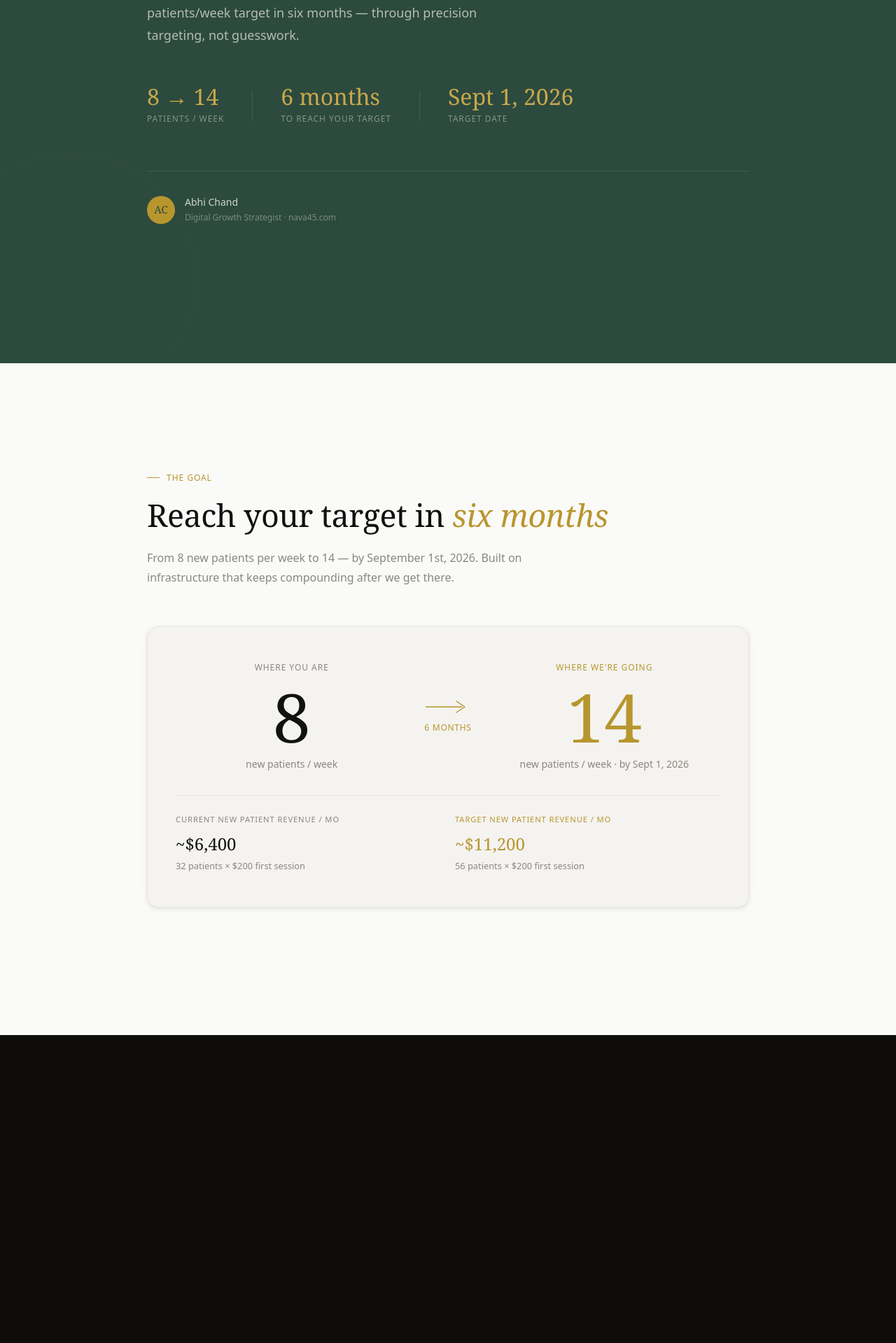
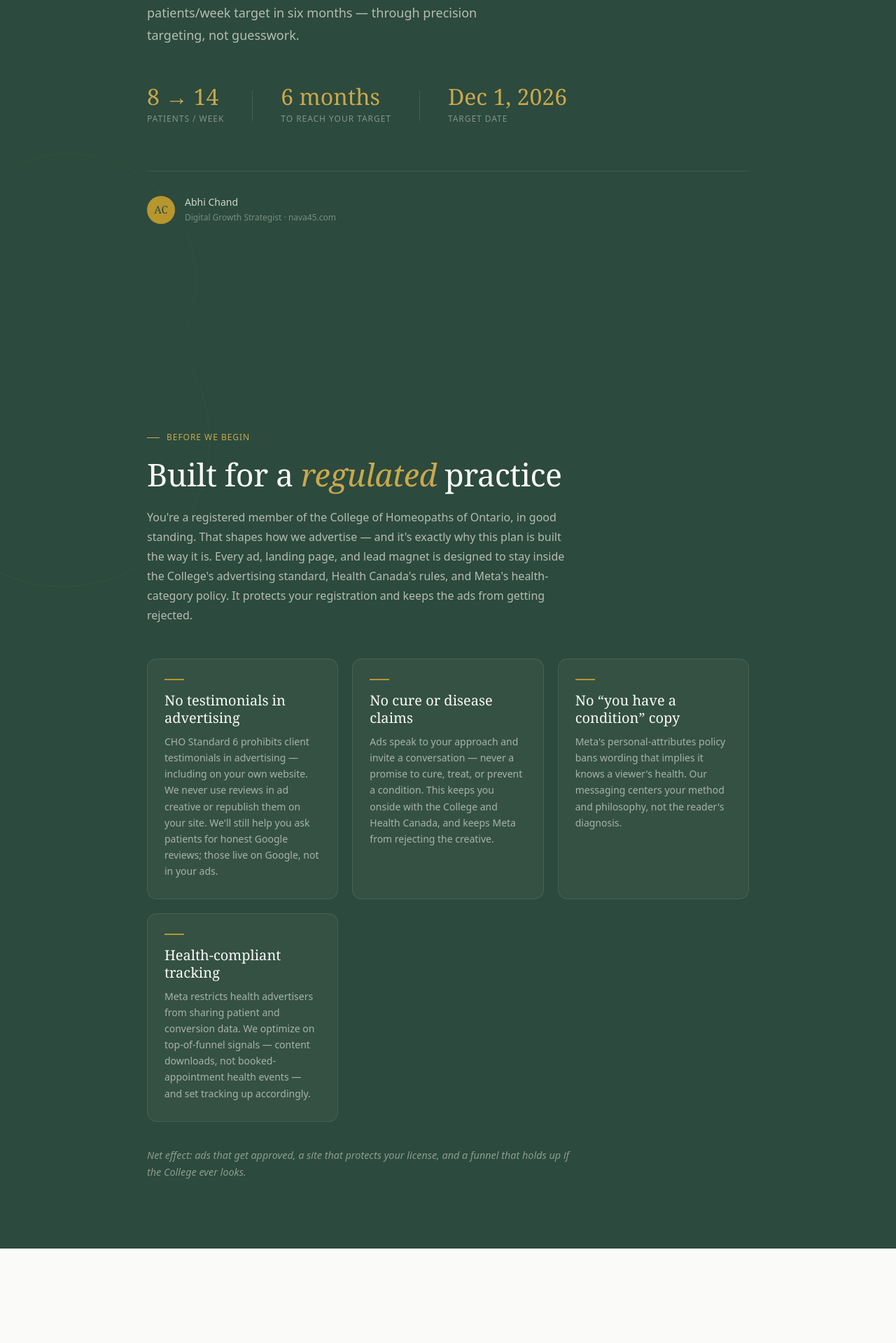
Before and after one commit to abhichandai/suri, a Next.js app: page / in a window 1280 px wide. Shown: the part 441-2360 px from the top of the page at 70% size. Built offline with nearby package versions, Linux system fonts and the light colour scheme.

Commit message:
Add regulatory acknowledgment slide; update target date to Dec 1 (June 1 start)

```diff
--- a/app/page.tsx
+++ b/app/page.tsx
@@ -304,7 +304,7 @@ export default function MapPage() {
             A structured plan to hit Homeopathic Plus Centre&apos;s 14 patients/week target in six months — through precision targeting, not guesswork.
           </p>
           <div style={{ display:"flex", gap:"40px", flexWrap:"wrap", marginBottom:"64px" }}>
-            {[["8 → 14","patients / week"],["6 months","to reach your target"],["Sept 1, 2026","target date"]].map(([n, label], i, arr) => (
+            {[["8 → 14","patients / week"],["6 months","to reach your target"],["Dec 1, 2026","target date"]].map(([n, label], i, arr) => (
               <div key={n} style={{ display:"flex", gap:"40px", alignItems:"center" }}>
                 <div>
                   <div style={{ fontFamily:"var(--font-display)", fontSize:"2rem", fontWeight:300, color:"var(--gold-dark)", lineHeight:1 }}>{n}</div>
@@ -324,6 +324,37 @@ export default function MapPage() {
         </div>
       </section>
 
+      {/* ── REGULATORY ACKNOWLEDGMENT ── */}
+      <section className="fade-up" style={{ minHeight:"100vh", background:"var(--forest)", display:"flex", alignItems:"center", padding:"96px 40px", position:"relative", overflow:"hidden" }}>
+        <div style={{ position:"absolute", top:"-100px", left:"-120px", width:"420px", height:"420px", borderRadius:"50%", border:"1px solid rgba(184,150,46,0.08)", pointerEvents:"none" }} />
+        <div style={{ maxWidth:"860px", margin:"0 auto", width:"100%", position:"relative", zIndex:1 }}>
+          <EyebrowLabel light>Before we begin</EyebrowLabel>
+          <h2 style={{ fontFamily:"var(--font-display)", fontSize:"clamp(2.2rem,3.5vw,2.8rem)", fontWeight:300, lineHeight:1.2, letterSpacing:"-0.01em", color:"var(--bg)", marginBottom:"20px" }}>
+            Built for a <em style={{ fontStyle:"italic", color:"var(--gold-dark)" }}>regulated</em> practice
+          </h2>
+          <p style={{ fontSize:"1rem", color:"rgba(240,237,230,0.70)", maxWidth:"600px", marginBottom:"48px", lineHeight:1.75 }}>
+            You&apos;re a registered member of the College of Homeopaths of Ontario, in good standing. That shapes how we advertise — and it&apos;s exactly why this plan is built the way it is. Every ad, landing page, and lead magnet is designed to stay inside the College&apos;s advertising standard, Health Canada&apos;s rules, and Meta&apos;s health-category policy. It protects your registration and keeps the ads from getting rejected.
+          </p>
+          <div style={{ display:"grid", gridTemplateColumns:"repeat(auto-fit, minmax(240px, 1fr))", gap:"20px" }}>
+            {[
+              ["No testimonials in advertising","CHO Standard 6 prohibits client testimonials in advertising — including on your own website. We never use reviews in ad creative or republish them on your site. We'll still help you ask patients for honest Google reviews; those live on Google, not in your ads."],
+              ["No cure or disease claims","Ads speak to your approach and invite a conversation — never a promise to cure, treat, or prevent a condition. This keeps you onside with the College and Health Canada, and keeps Meta from rejecting the creative."],
+              ["No \u201Cyou have a condition\u201D copy","Meta's personal-attributes policy bans wording that implies it knows a viewer's health. Our messaging centers your method and philosophy, not the reader's diagnosis."],
+              ["Health-compliant tracking","Meta restricts health advertisers from sharing patient and conversion data. We optimize on top-of-funnel signals — content downloads, not booked-appointment health events — and set tracking up accordingly."],
+            ].map(([title, body]) => (
+              <div key={title} style={{ background:"rgba(240,237,230,0.04)", border:"1px solid rgba(240,237,230,0.10)", borderRadius:"14px", padding:"28px 24px" }}>
+                <div style={{ width:"28px", height:"2px", background:"var(--gold)", marginBottom:"16px" }} />
+                <div style={{ fontFamily:"var(--font-display)", fontSize:"1.25rem", fontWeight:400, color:"var(--bg)", marginBottom:"10px", lineHeight:1.25 }}>{title}</div>
+                <div style={{ fontSize:"0.875rem", color:"rgba(240,237,230,0.62)", lineHeight:1.65 }}>{body}</div>
+              </div>
+            ))}
+          </div>
+          <p style={{ fontSize:"0.9rem", color:"rgba(240,237,230,0.50)", marginTop:"36px", maxWidth:"620px", lineHeight:1.7, fontStyle:"italic" }}>
+            Net effect: ads that get approved, a site that protects your license, and a funnel that holds up if the College ever looks.
+          </p>
+        </div>
+      </section>
+
       {/* ── THE GOAL ── */}
       <section className="fade-up" style={{ minHeight:"120vh", background:"var(--bg)", display:"flex", alignItems:"center", padding:"96px 40px" }}>
         <div style={{ maxWidth:"860px", margin:"0 auto", width:"100%" }}>
@@ -332,7 +363,7 @@ export default function MapPage() {
             Reach your target in <em style={{ fontStyle:"italic", color:"var(--gold)" }}>six months</em>
           </h2>
           <p style={{ fontSize:"1rem", color:"var(--muted)", maxWidth:"560px", marginBottom:"56px", lineHeight:1.75 }}>
-            From 8 new patients per week to 14 — by September 1st, 2026. Built on infrastructure that keeps compounding after we get there.
+            From 8 new patients per week to 14 — starting June 1 and reaching target by December 1st, 2026. Built on infrastructure that keeps compounding after we get there.
           </p>
           <div style={{ background:"var(--bg-alt)", border:"1px solid var(--border)", borderRadius:"16px", padding:"48px 40px", boxShadow:"var(--shadow-sm)", marginBottom:"28px" }}>
             <div style={{ display:"grid", gridTemplateColumns:"1fr auto 1fr", alignItems:"center", gap:"24px", marginBottom:"32px" }}>
@@ -351,7 +382,7 @@ export default function MapPage() {
               <div style={{ textAlign:"center" }}>
                 <div style={{ fontSize:"0.75rem", fontWeight:400, letterSpacing:"0.08em", textTransform:"uppercase", color:"var(--gold)", marginBottom:"12px" }}>Where we&apos;re going</div>
                 <div style={{ fontFamily:"var(--font-display)", fontSize:"clamp(4rem,8vw,6rem)", fontWeight:300, color:"var(--gold)", lineHeight:1 }}>14</div>
-                <div style={{ fontSize:"0.875rem", color:"var(--muted)", marginTop:"8px" }}>new patients / week · by Sept 1, 2026</div>
+                <div style={{ fontSize:"0.875rem", color:"var(--muted)", marginTop:"8px" }}>new patients / week · by Dec 1, 2026</div>
               </div>
             </div>
             <div style={{ borderTop:"1px solid var(--border)", paddingTop:"24px", display:"grid", gridTemplateColumns:"1fr 1fr", gap:"20px" }}>
@@ -1175,7 +1206,7 @@ function TwoSystemsDiagram({ idPrefix = "diag" }: { idPrefix?: string }) {
       {/* OUTCOME */}
       <rect x="180" y="320" width="500" height="60" rx="8" fill="#E8F2EE" stroke="#3D6B5C" strokeWidth="1"/>
       <text x="430" y="342" textAnchor="middle" dominantBaseline="central" fontFamily="&apos;Outfit&apos;, system-ui, sans-serif" fontSize="15" fontWeight="500" fill="#2C4A3E">14 new patients / week</text>
-      <text x="430" y="364" textAnchor="middle" dominantBaseline="central" fontFamily="&apos;Outfit&apos;, system-ui, sans-serif" fontSize="12" fontWeight="400" fill="#3D6B5C">September 2026 · the goal</text>
+      <text x="430" y="364" textAnchor="middle" dominantBaseline="central" fontFamily="&apos;Outfit&apos;, system-ui, sans-serif" fontSize="12" fontWeight="400" fill="#3D6B5C">December 2026 · the goal</text>
     </svg>
   );
 }
```
